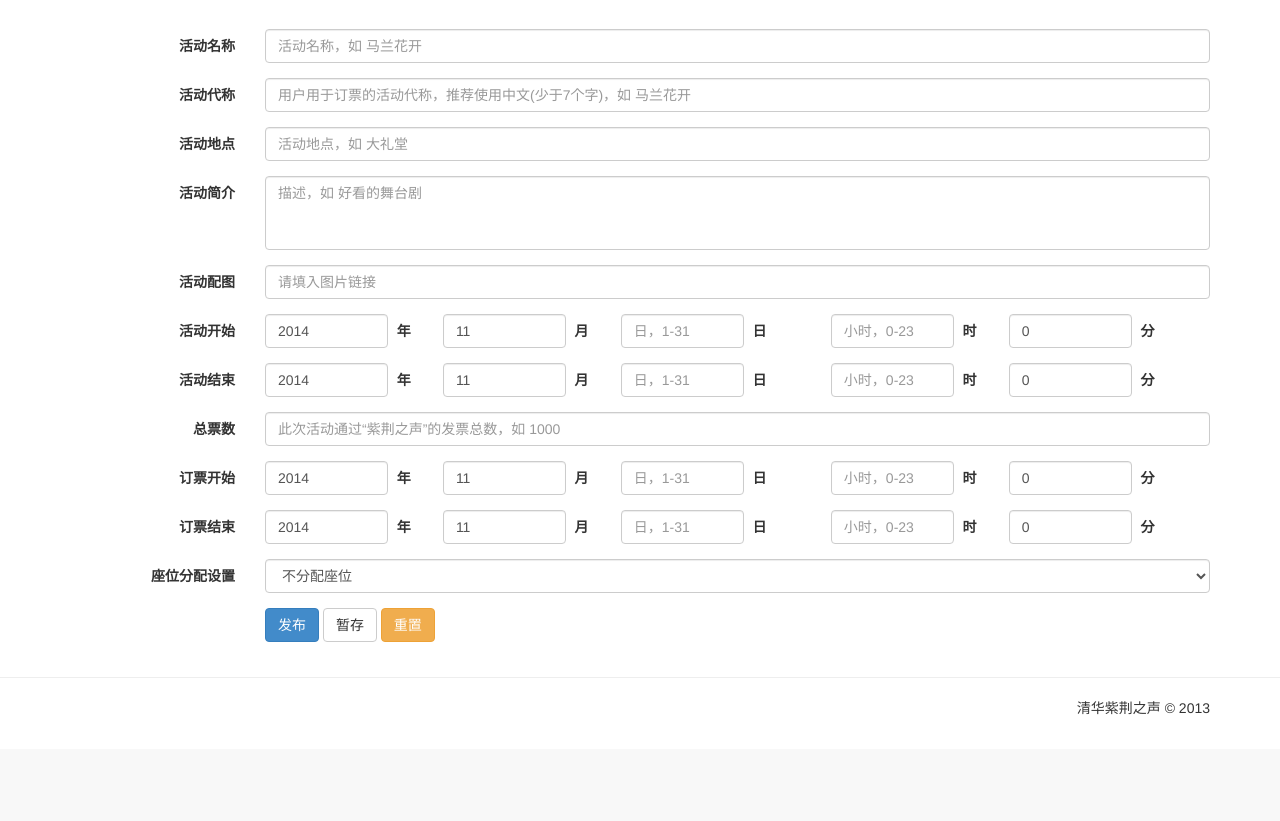
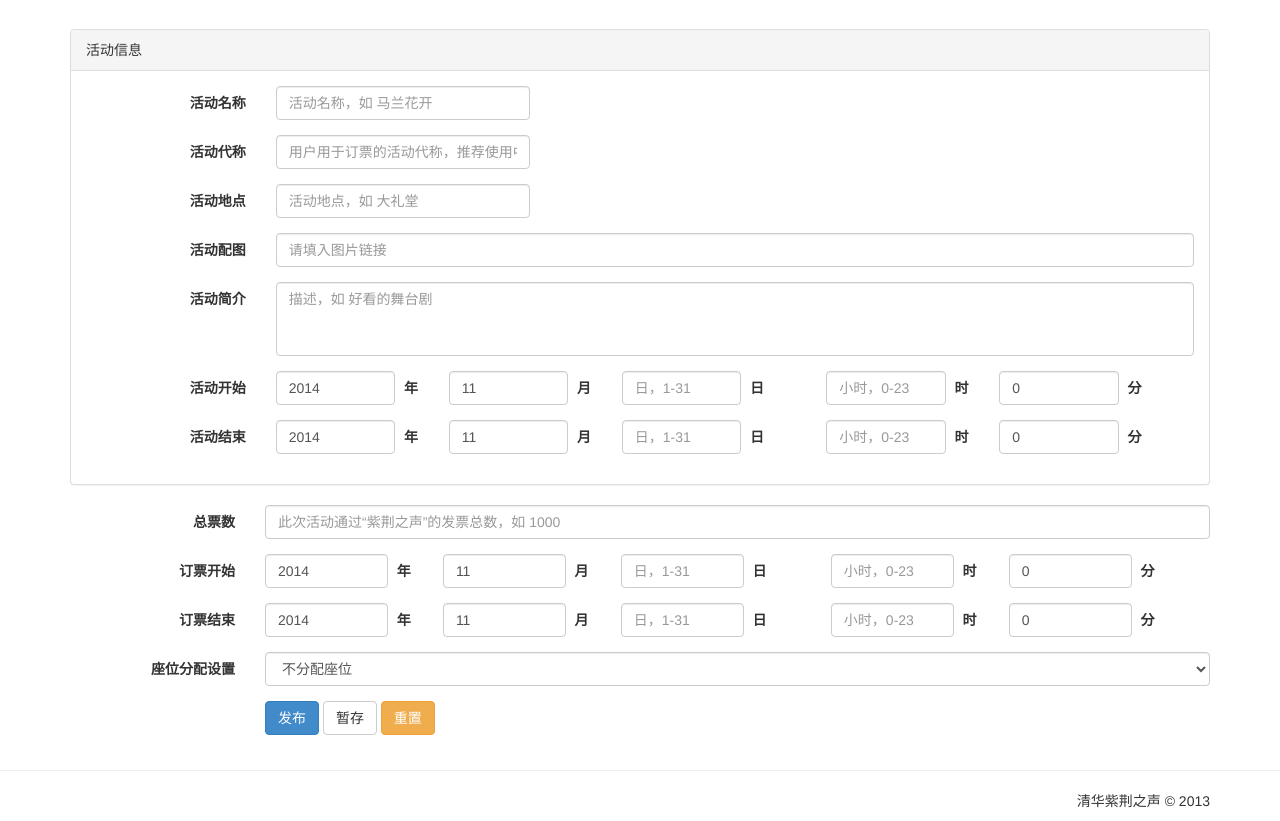
Before and after one commit to THU-wyw/WeChatTsinghuaTuan, a Django app: page /add/ in a window 1280 px wide. Shown: the part 51-872 px from the top of the page. Before the commit the page ends 766 px from the top, so only its background shows below. Run offline with Django 3.2, Linux system fonts and the light colour scheme; the visitor is signed in with stand-in values (Sample User, id 1).

Commit message:
调整表单长度

```diff
--- a/urlhandler/adminpage/templates/activity_detail.html
+++ b/urlhandler/adminpage/templates/activity_detail.html
@@ -78,26 +78,36 @@
         <noscript>请开启JavaScript后重试。</noscript>
     </div>
     <div class="container" id="detail-form" style="display: none;">
+        <div class="panel panel-default">
+        <div class="panel-heading">活动信息</div>
+        <div class="panel-body">
         <form class="form-horizontal" role="form" method="post" action="{% url "adminpage.views.activity_post" %}" id="activity-form">
             {% csrf_token %}
             <div class="form-group">
                 <label for="input-name" class="col-sm-2 control-label" id="label-input-name">活动名称</label>
-                <div class="col-sm-10">
+                <div class="col-sm-3">
                     <input type="text" maxlength="26" name="name" class="form-control" id="input-name" placeholder="活动名称，如 马兰花开" autofocus>
                 </div>
             </div>
 
             <div class="form-group">
                 <label for="input-key" class="col-sm-2 control-label">活动代称</label>
-                <div class="col-sm-10">
+                <div class="col-sm-3">
                     <input type="text" maxlength="12" name="key" class="form-control" id="input-key" placeholder="用户用于订票的活动代称，推荐使用中文(少于7个字)，如 马兰花开">
                 </div>
             </div>
 
             <div class="form-group">
                 <label for="input-place" class="col-sm-2 control-label">活动地点</label>
+                <div class="col-sm-3">
+                    <input type="text" name="place" class="form-control" id="input-place" placeholder="活动地点，如 大礼堂">
+                </div>
+            </div>
+
+            <div class="form-group">
+                <label for="input-pic_url" class="col-sm-2 control-label" min="0">活动配图</label>
                 <div class="col-sm-10">
-                    <input type="text" name="place" class="form-control" id="input-place" placeholder="活动地点，如 大礼堂">
+                    <input type="url" name="pic_url" class="form-control" id="input-pic_url" min="0" placeholder="请填入图片链接">
                 </div>
             </div>
 
@@ -107,15 +117,6 @@
                     <textarea class="form-control" name="description" rows="3" id="input-description" placeholder="描述，如 好看的舞台剧" row="3" style="resize: none;"></textarea>
                 </div>
             </div>
-
-
-            <div class="form-group">
-                <label for="input-pic_url" class="col-sm-2 control-label" min="0">活动配图</label>
-                <div class="col-sm-10">
-                    <input type="url" name="pic_url" class="form-control" id="input-pic_url" min="0" placeholder="请填入图片链接">
-                </div>
-            </div>
-
             <div class="form-group">
                 <label for="input-start-year" class="col-sm-2 control-label">活动开始</label>
                 <div class="form-inline col-sm-10" id="input-start_time">
@@ -200,7 +201,11 @@
                     </div>
                 </div>
             </div>
-
+        </form>
+        </div>
+        </div>
+        <form class="form-horizontal" role="form" method="post" action="{% url "adminpage.views.activity_post" %}" id="activity-form">
+            {% csrf_token %}
             <div class="form-group">
                 <label for="input-total_tickets" class="col-sm-2 control-label">总票数</label>
                 <div class="col-sm-10">
```
